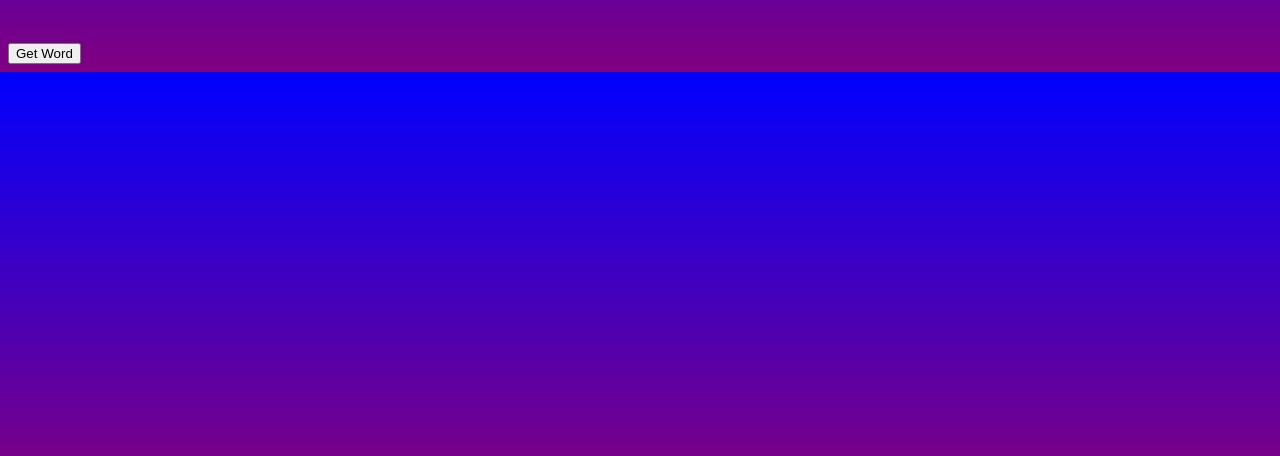
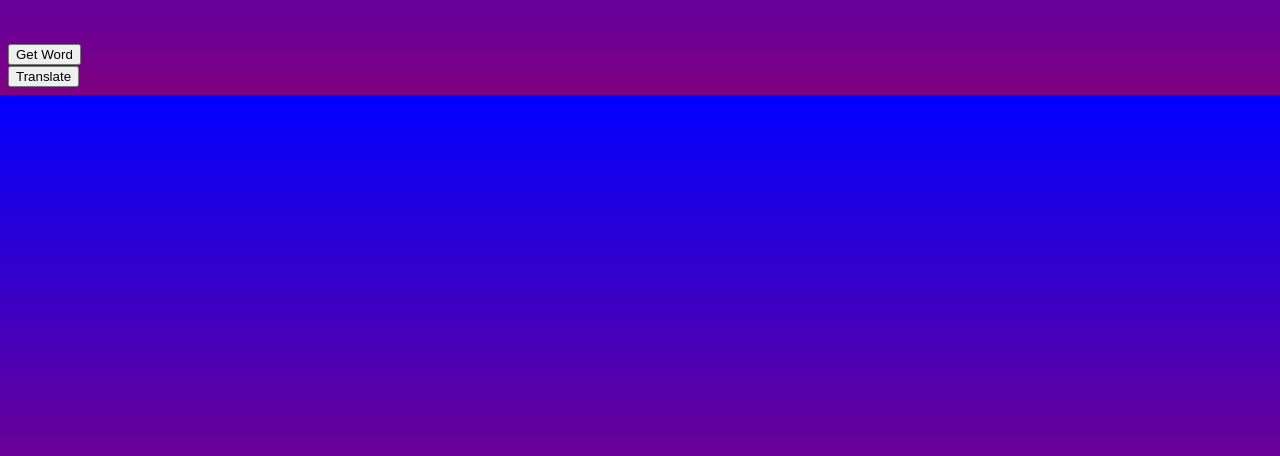
Before and after one commit to Casshern891/polish-practice, a plain HTML site: page index.html in a window 1280 px wide. Shown: the part 344-800 px from the top of the page. Drawn offline with Linux system fonts and the light colour scheme.

Commit message:
add translate button and adjust font of list class

```diff
--- a/index.html
+++ b/index.html
@@ -13,6 +13,9 @@
         <h2 class="heading" id="subheading">Words</h2>
           <button type="button" id="getWordButton">Get Word</button>
     </div>
+    <div class="list" id="list2">
+        <button type="button" id="transateButton">Translate</button>
+    </div>
     <script type="text/javascript" src="./script.js"></script>
 </body>
 </html>
--- a/script.js
+++ b/script.js
@@ -22,6 +22,7 @@ function getRandomWord(obj) {
 }
 
 const getWordButton = document.getElementById("getWordButton");
+const translateButton = document.getElementById("translateButton");
 
 getWordButton.addEventListener("click", function onClick() {
     getWordButton.style.backgroundColor = "red";
--- a/style.css
+++ b/style.css
@@ -18,6 +18,11 @@ body {
     color: antiquewhite;
 }
 
+.list {
+    font-size: large;
+    font-family: Arial, Helvetica, sans-serif;
+}
+
 .table {
     font-size: 30px;
 }
@@ -26,4 +31,5 @@ body {
     padding: 15px 32px;
     margin: 4px 2px;
     text-align: center;
+    font-size: large;
 }
```
